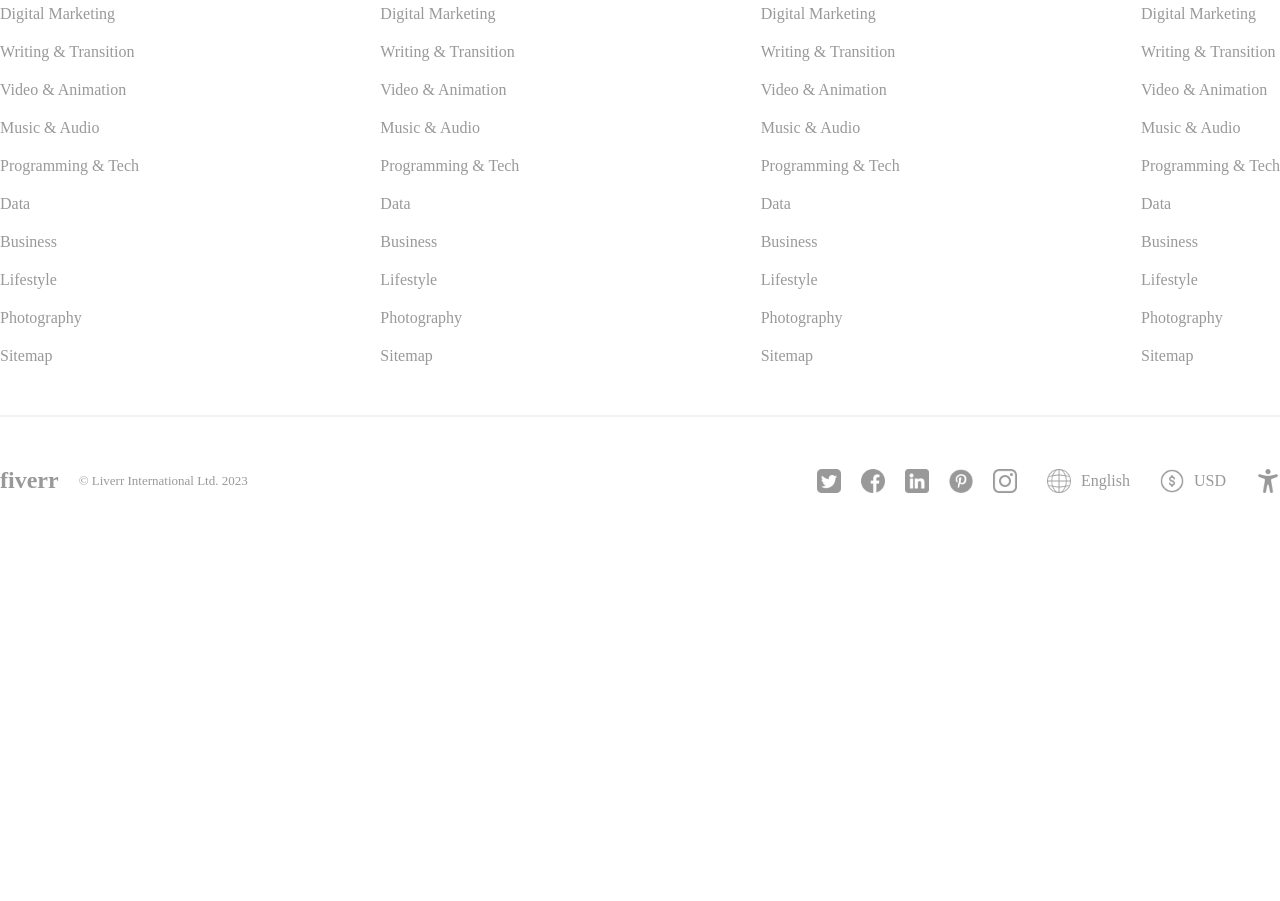
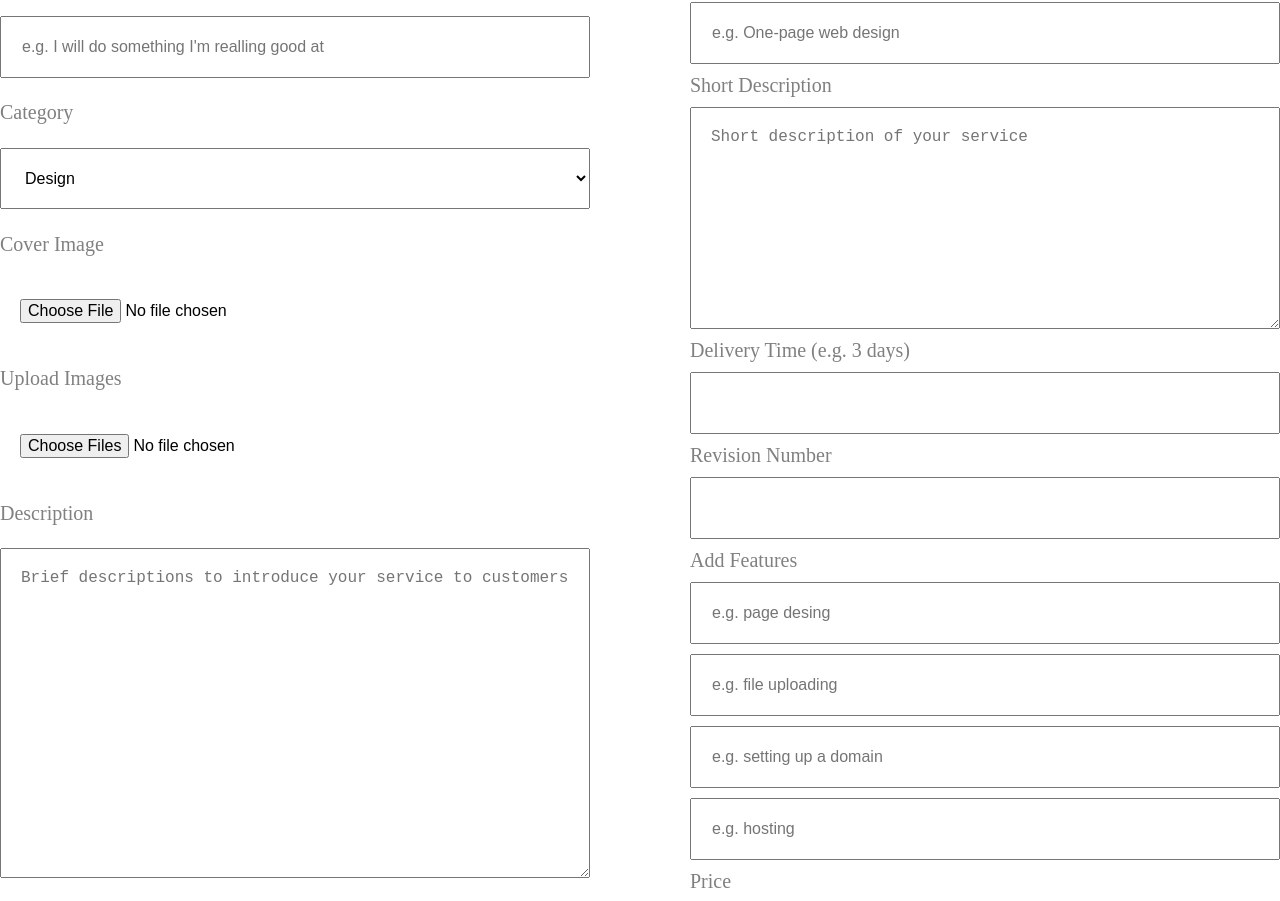
Before and after one commit to sahilsz/Fiverr-Clone, a React (Vite) app: page /add in a window 1280 px wide. Shown: the part 268-1169 px from the top of the page. Before the commit the page ends 812 px from the top, so only its background shows below. Built offline with nearby package versions, Linux system fonts and the light colour scheme.

Commit message:
Add new gig add page

```diff
--- a/src/pages/add/Add.css
+++ b/src/pages/add/Add.css
@@ -0,0 +1,52 @@
+.add {
+  display: flex;
+  justify-content: center;
+}
+
+.add .container {
+  width: 1400px;
+  padding: 50px 0;
+}
+
+.add .container > h1 {
+  color: gray;
+  font-weight: 300;
+  margin-bottom: 30px;
+}
+
+.add .container .sections {
+  display: flex;
+  justify-content: space-between;
+  gap: 100px;
+}
+
+.add .container .sections .left,
+.right {
+  display: flex;
+  flex-direction: column;
+  gap: 10px;
+  justify-content: space-between;
+  flex: 1;
+}
+
+.add .container .sections label {
+  color: gray;
+  font-size: 1.25rem;
+}
+
+.add .container .sections input,
+select,
+textarea {
+  padding: 20px;
+  font-size: 1rem;
+}
+
+.add .container .sections button {
+  border: none;
+  padding: 20px;
+  color: white;
+  background-color: #1dbf73;
+  font-weight: 500;
+  font-size: 1.25rem;
+  cursor: pointer;
+}
--- a/src/pages/add/Add.jsx
+++ b/src/pages/add/Add.jsx
@@ -1,3 +1,73 @@
+import "./Add.css";
+
 export default function Add() {
-  return <div>Add</div>;
+  return (
+    <div className="add">
+      <div className="container">
+        <h1>Add New Gig</h1>
+        <div className="sections">
+          <div className="left">
+            <label htmlFor="">Title</label>
+            <input
+              type="text"
+              placeholder="e.g. I will do something I'm realling good at"
+            />
+
+            <label htmlFor="cat">Category</label>
+            <select name="" id="cat">
+              <option value="design">Design</option>
+              <option value="web">Web Development</option>
+              <option value="animation">Animation</option>
+              <option value="music">Music</option>
+            </select>
+
+            <label htmlFor="">Cover Image</label>
+            <input type="file" />
+
+            <label htmlFor="">Upload Images</label>
+            <input type="file" multiple />
+
+            <label htmlFor="">Description</label>
+            <textarea
+              name=""
+              id=""
+              cols="30"
+              rows="16"
+              placeholder="Brief descriptions to introduce your service to customers"
+            ></textarea>
+
+            <button>Create</button>
+          </div>
+          <div className="right">
+            <label htmlFor="">Service Title</label>
+            <input type="text" placeholder="e.g. One-page web design" />
+
+            <label htmlFor="">Short Description</label>
+            <textarea
+              name=""
+              id=""
+              cols="30"
+              rows="10"
+              placeholder="Short description of your service"
+            ></textarea>
+
+            <label htmlFor="">Delivery Time (e.g. 3 days)</label>
+            <input type="number" min={1} />
+
+            <label htmlFor="">Revision Number</label>
+            <input type="number" min={1} />
+
+            <label htmlFor="">Add Features</label>
+            <input type="text" placeholder="e.g. page desing" />
+            <input type="text" placeholder="e.g. file uploading" />
+            <input type="text" placeholder="e.g. setting up a domain" />
+            <input type="text" placeholder="e.g. hosting" />
+
+            <label htmlFor="">Price</label>
+            <input type="number" min={1} />
+          </div>
+        </div>
+      </div>
+    </div>
+  );
 }
```
